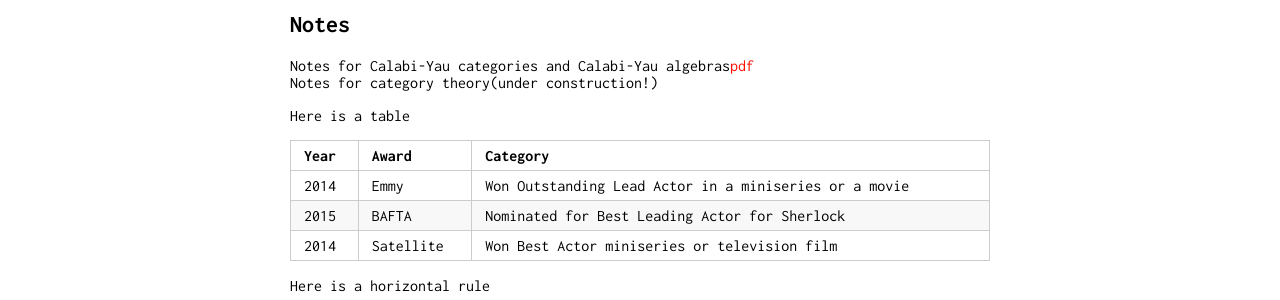
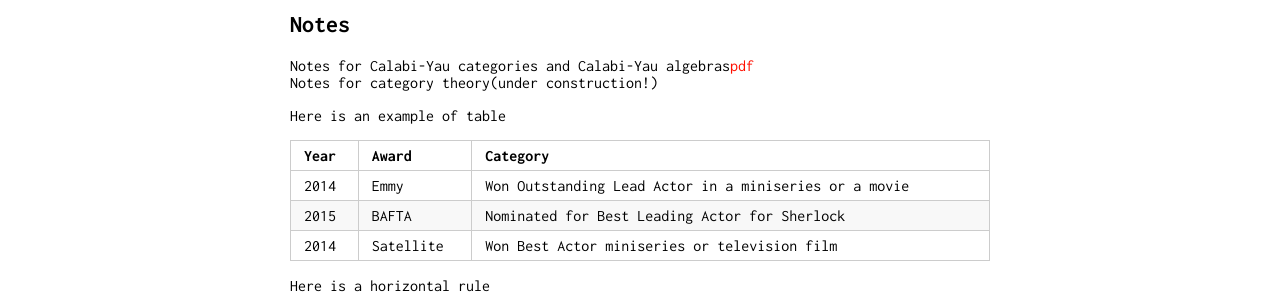
Before and after one commit to WalterScu/WalterScu.github.io, a Jekyll site: the page built from index.md, in a window 1280 px wide. Shown: the part 401-701 px from the top of the page. Built offline with Jekyll 4.4.1, drawn with Linux system fonts in a browser that asks for light colours; our own code applies the rules of GitHub Pages for plain Markdown files.

Commit message:
modified: index.md

```diff
--- a/index.md
+++ b/index.md
@@ -21,7 +21,7 @@ TBA
 Notes for Calabi-Yau categories and Calabi-Yau algebras[pdf](doc/[Jean-Louis Loday, Bruno Vallette][Algebraic Operads].pdf)<br />
 Notes for category theory(under construction!)<br />
 
-Here is a table
+Here is an example of table
 
 Year | Award | Category
 -----|-------|--------
```
